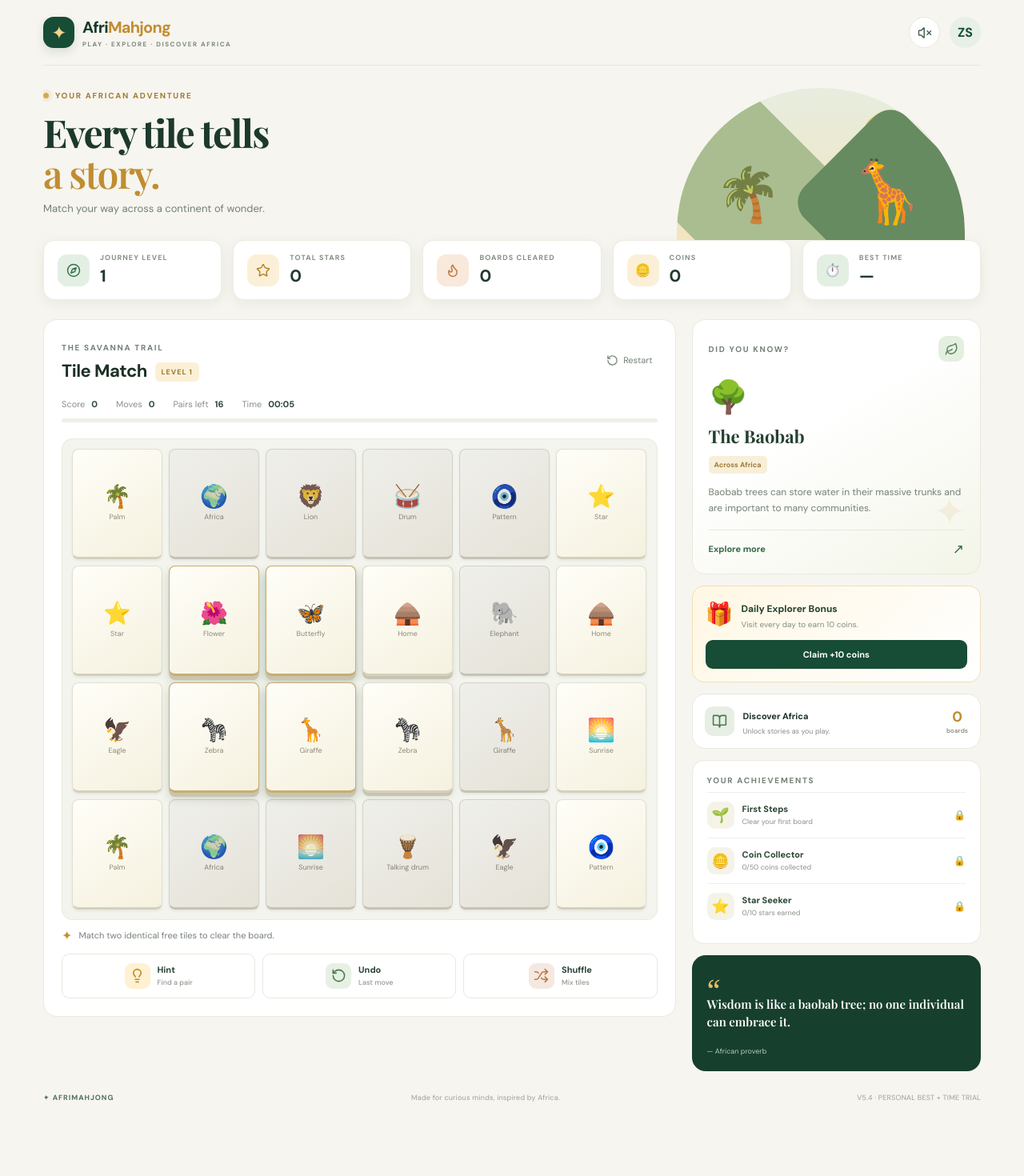
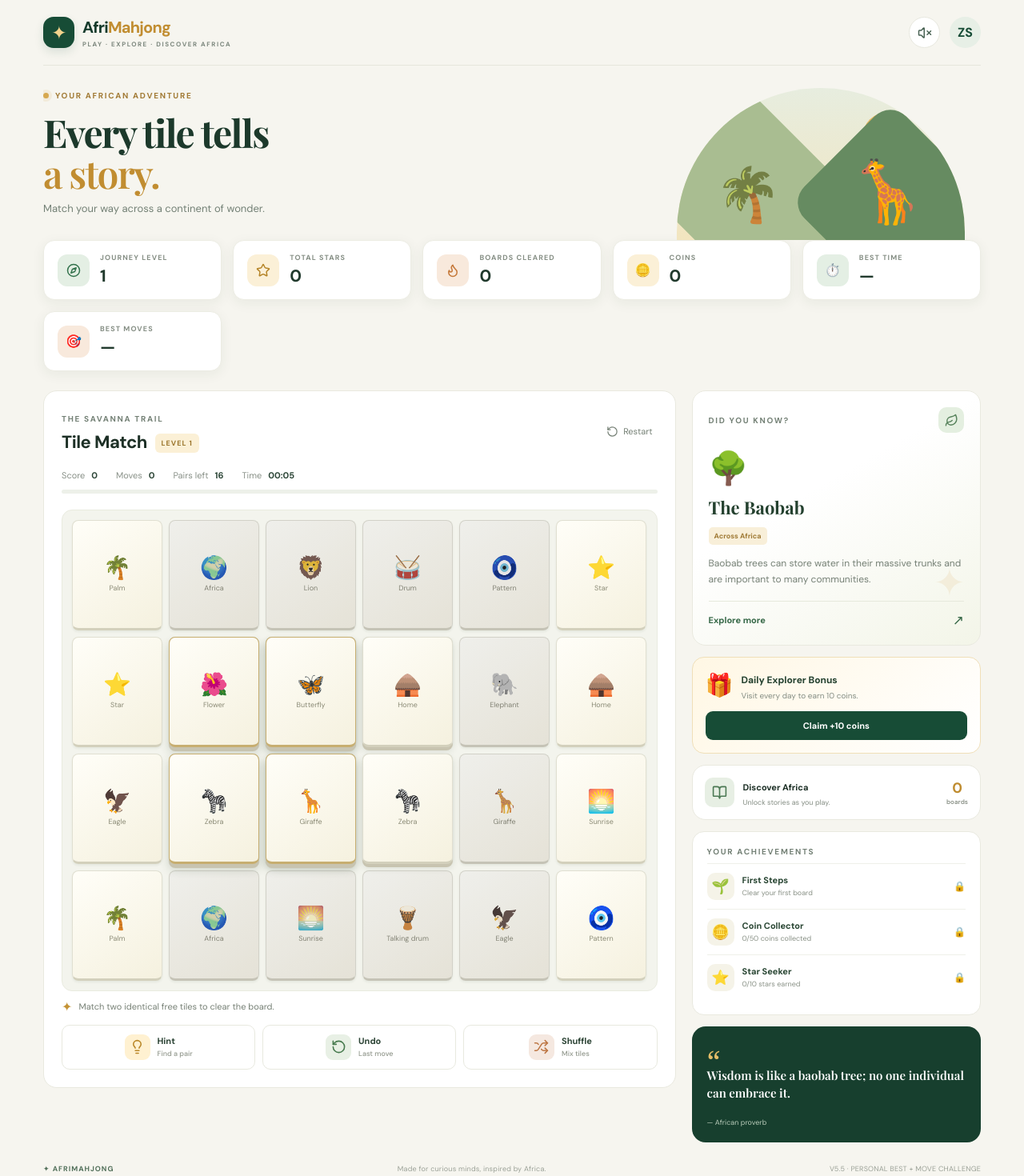
Before and after one commit to zayyanusani/African-mahjong, a React (Vite) app: page / in a window 1280 px wide. Shown: the top 1470 px of the page at 80% size. Before the commit the page ends 1400 px from the top, so only its background shows below. Built offline with nearby package versions, Linux system fonts and the light colour scheme; a web font is replaced by a local one.

Commit message:
AfriMahjong V5.5 add persistent best-moves challenge

```diff
--- a/src/App.tsx
+++ b/src/App.tsx
@@ -2,7 +2,7 @@
 import { Compass, Lightbulb, RotateCcw, Shuffle, Trophy, Volume2, VolumeX, BookOpen, Flame, Star, Leaf } from 'lucide-react';
 
 type Tile = { id: number; icon: string; label: string; removed: boolean; row: number; col: number; layer: number };
-type Save = { level: number; bestScore: number; bestTime?: number; stars: number; completed: number; coins: number; dailyClaimDate?: string };
+type Save = { level: number; bestScore: number; bestTime?: number; bestMoves?: number; stars: number; completed: number; coins: number; dailyClaimDate?: string };
 type Snapshot = { tiles: Tile[]; selected: number | null; score: number; moves: number; won: boolean; message: string; save: Save };
 
 const discoveries = [
@@ -37,7 +37,7 @@
 const readSave = (): Save => {
   try {
     const value=localStorage.getItem('afrimahjong-save') || localStorage.getItem('afr imahjong-save');
-    if(value) return {...{level:1,bestScore:0,bestTime:0,stars:0,completed:0,coins:0,dailyClaimDate:''},...JSON.parse(value)};
+    if(value) return {...{level:1,bestScore:0,bestTime:0,bestMoves:0,stars:0,completed:0,coins:0,dailyClaimDate:''},...JSON.parse(value)};
   } catch {}
   return {level:1,bestScore:0,bestTime:0,stars:0,completed:0,coins:0,dailyClaimDate:''};
 };
@@ -117,7 +117,7 @@
       if(next.every(t=>t.removed)) {
         const earned=Math.max(1,Math.min(3,3-Math.floor((moves+1)/10)));
         setWon(true); playTone(880, 0.24); setMessage(`Amazing! Board cleared in ${formatTime(seconds)} — +25 bonus coins!`);
-        setSave(s=>({...s,completed:s.completed+1,stars:s.stars+earned,coins:s.coins+25,bestScore:Math.max(s.bestScore,nextScore),bestTime:!s.bestTime||seconds<s.bestTime?seconds:s.bestTime}));
+        setSave(s=>({...s,completed:s.completed+1,stars:s.stars+earned,coins:s.coins+25,bestScore:Math.max(s.bestScore,nextScore),bestTime:!s.bestTime||seconds<s.bestTime?seconds:s.bestTime,bestMoves:!s.bestMoves||moves+1<s.bestMoves?moves+1:s.bestMoves}));
       }
     } else {
       playTone(220, 0.16);
@@ -195,6 +195,7 @@
       <div className="stat-card"><span className="stat-icon orange"><Flame size={18}/></span><div><small>BOARDS CLEARED</small><strong>{save.completed}</strong></div></div>
       <div className="stat-card"><span className="stat-icon gold">🪙</span><div><small>COINS</small><strong>{save.coins}</strong></div></div>
       <div className="stat-card"><span className="stat-icon green">⏱️</span><div><small>BEST TIME</small><strong>{save.bestTime ? formatTime(save.bestTime) : '—'}</strong></div></div>
+      <div className="stat-card"><span className="stat-icon orange">🎯</span><div><small>BEST MOVES</small><strong>{save.bestMoves || '—'}</strong></div></div>
     </section>
 
     <section className="game-layout">
@@ -221,7 +222,7 @@
         <div className="quote-card"><span>“</span><p>Wisdom is like a baobab tree; no one individual can embrace it.</p><small>— African proverb</small></div>
       </aside>
     </section>
-    <footer><span>✦ AFRIMAHJONG</span><span>Made for curious minds, inspired by Africa.</span><span>V5.4 · PERSONAL BEST + TIME TRIAL</span></footer>
+    <footer><span>✦ AFRIMAHJONG</span><span>Made for curious minds, inspired by Africa.</span><span>V5.5 · PERSONAL BEST + MOVE CHALLENGE</span></footer>
     {showDiscovery && <div className="modal-backdrop" onClick={()=>setShowDiscovery(false)}><section className="discovery-modal" onClick={e=>e.stopPropagation()}><button className="modal-close" onClick={()=>setShowDiscovery(false)}>×</button><div className="modal-icon">{discoveries[discovery].icon}</div><span className="section-kicker">AFRICA DISCOVERY LIBRARY</span><h2>{discoveries[discovery].title}</h2><span className="place-tag">{discoveries[discovery].place}</span><p>{discoveries[discovery].text}</p><div className="modal-controls"><button className="secondary-button" onClick={()=>setDiscovery((discovery+discoveries.length-1)%discoveries.length)}>← Previous</button><button className="primary-button" onClick={()=>setDiscovery((discovery+1)%discoveries.length)}>Next story →</button></div></section></div>}
   </main>;
 }
```
